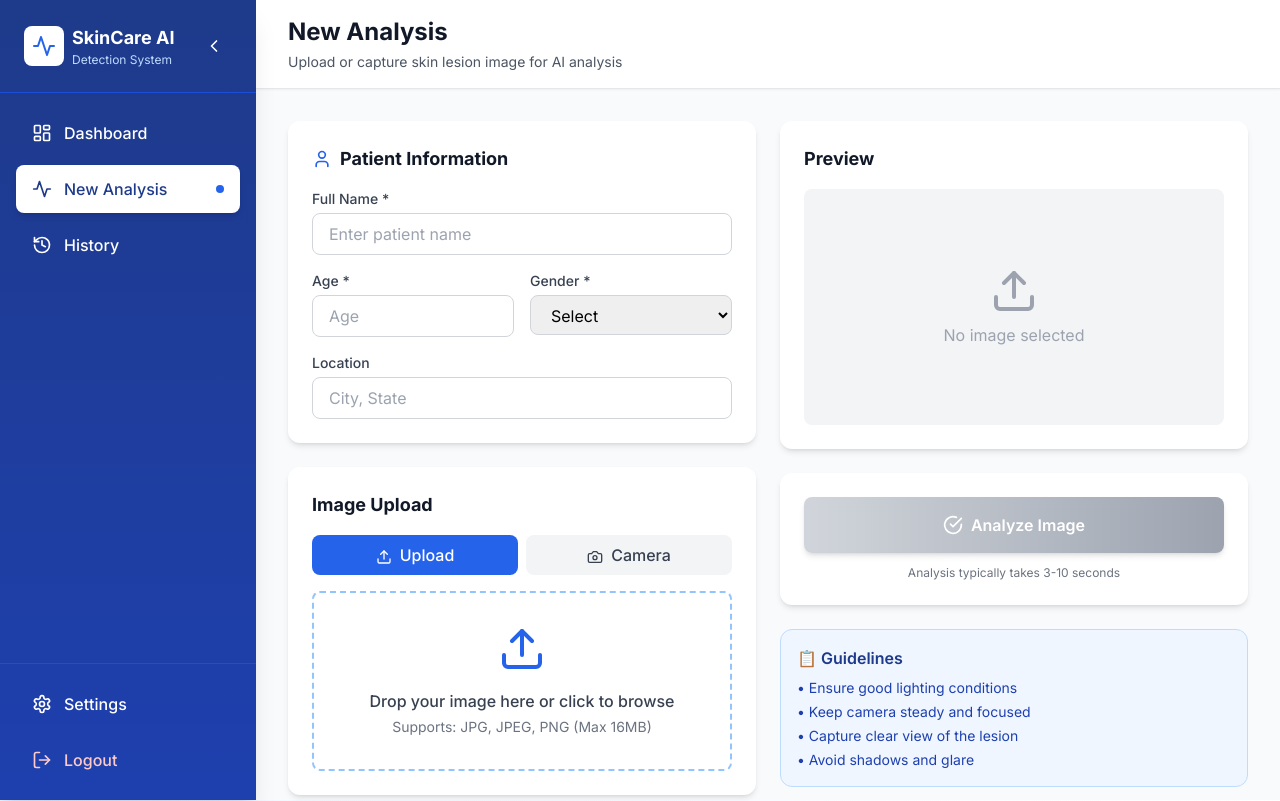
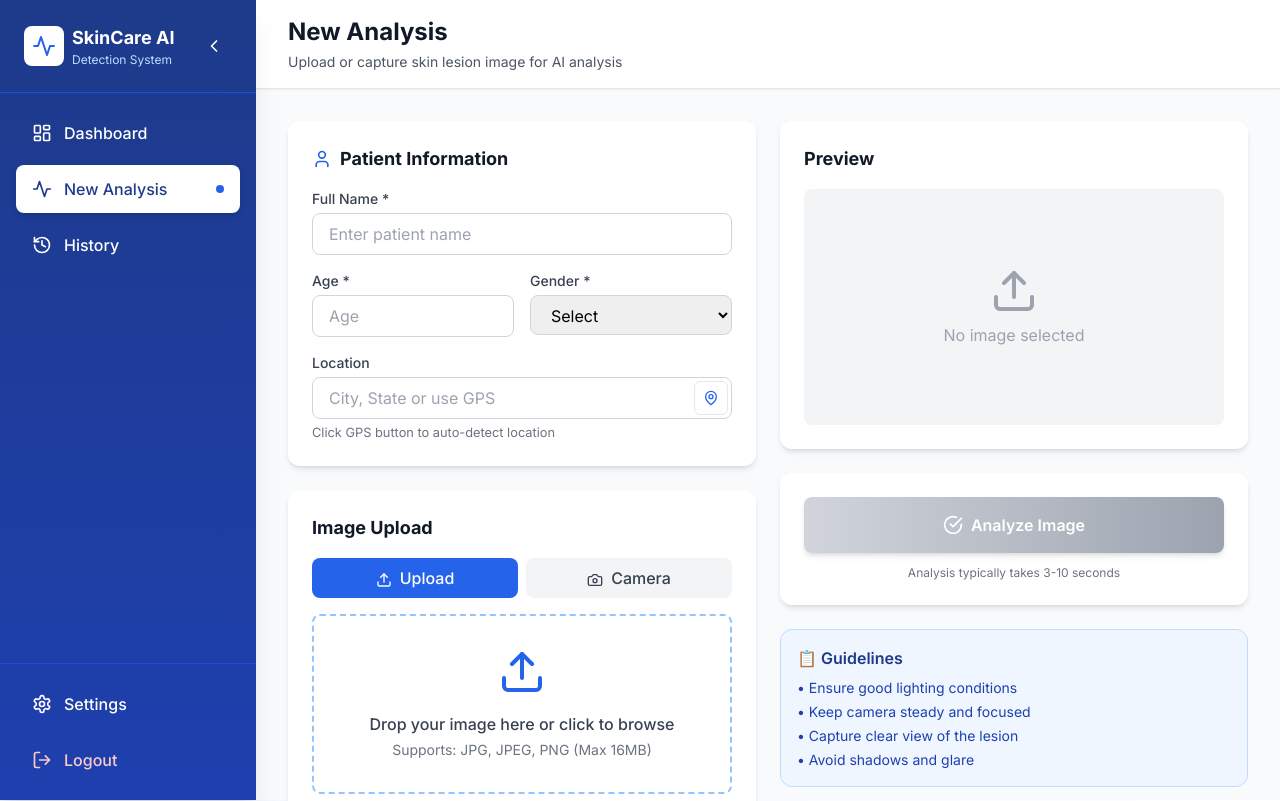
Before and after one commit to priyanshu-3/SkinCare, a React (Vite) app in the folder frontend/: page /analysis in a window 1280 px wide. Built offline with nearby package versions, Linux system fonts and the light colour scheme.

Commit message:
Add GPS location button to Patient Information section in AnalysisNew component

```diff
--- a/frontend/src/pages/AnalysisNew.jsx
+++ b/frontend/src/pages/AnalysisNew.jsx
@@ -25,6 +25,13 @@ export default function AnalysisNew() {
     gender: '',
     location: ''
   })
+
+  // GPS location state
+  const [gpsLoading, setGpsLoading] = useState(false)
+  const [detectedLocation, setDetectedLocation] = useState('')
+  const [lastCoords, setLastCoords] = useState(null)
+  const [rawReverse, setRawReverse] = useState(null)
+  const [showGpsDebug, setShowGpsDebug] = useState(false)
 
   // Handle video stream setup
   useEffect(() => {
@@ -176,6 +183,107 @@ export default function AnalysisNew() {
     }
   }
 
+  // GPS location functions
+  const useGPS = async () => {
+    setGpsLoading(true)
+    setDetectedLocation('')
+    try {
+      if (!navigator.geolocation) {
+        setError('Your browser does not support geolocation.')
+        setGpsLoading(false)
+        return
+      }
+
+      navigator.geolocation.getCurrentPosition(
+        async (position) => {
+          const lat = position.coords.latitude
+          const lon = position.coords.longitude
+          setLastCoords({ lat, lon, accuracy: position.coords.accuracy })
+
+          try {
+            // Reverse geocode using OpenStreetMap Nominatim
+            const resp = await fetch(
+              `https://nominatim.openstreetmap.org/reverse?format=jsonv2&lat=${lat}&lon=${lon}&addressdetails=1&accept-language=en`,
+              { headers: { Accept: 'application/json' } }
+            )
+            const data = await resp.json()
+            setRawReverse(data)
+            const addr = data.address || {}
+
+            // Prefer the most useful locality fields (city/town/village)
+            const primaryLocality = addr.city || addr.town || addr.village || addr.municipality || addr.county || ''
+            const smallLocality = addr.hamlet || addr.suburb || addr.neighbourhood || addr.road || ''
+            const state = addr.state || addr.state_district || addr.region || ''
+            const country = addr.country || ''
+
+            // Build candidate parts
+            const parts = []
+            if (primaryLocality) parts.push(primaryLocality)
+            if (state && state !== primaryLocality) parts.push(state)
+            if (country) parts.push(country)
+
+            let locText = parts.filter(Boolean).join(', ')
+
+            // Heuristic: if primaryLocality is missing or is a small locality
+            if ((!primaryLocality || smallLocality) && data.display_name) {
+              const comps = data.display_name.split(',').map(s => s.trim()).filter(Boolean)
+              if (comps.length >= 2) {
+                const candidate = comps[1]
+                if (candidate && candidate !== comps[0]) {
+                  const candidateParts = [candidate]
+                  if (comps.length >= 3) candidateParts.push(comps[2])
+                  if (comps.length >= 4) candidateParts.push(comps[3])
+                  locText = candidateParts.slice(0, 3).join(', ')
+                }
+              }
+            }
+
+            // Final fallback to display_name or lat/lon
+            if (!locText && data.display_name) {
+              locText = data.display_name.split(',').slice(0, 3).map(s => s.trim()).join(', ')
+            }
+            if (!locText) {
+              locText = `${lat.toFixed(5)}, ${lon.toFixed(5)}`
+            }
+
+            setPatientInfo((p) => ({ ...p, location: locText }))
+            setDetectedLocation(locText)
+          } catch (err) {
+            // fallback to lat,lon string
+            const fallback = `${lat.toFixed(5)}, ${lon.toFixed(5)}`
+            setPatientInfo((p) => ({ ...p, location: fallback }))
+            setDetectedLocation(fallback)
+          } finally {
+            setGpsLoading(false)
+          }
+        },
+        (err) => {
+          setGpsLoading(false)
+          let errorMessage = 'Unable to retrieve your location. '
+          if (err.code === err.PERMISSION_DENIED) {
+            errorMessage += 'Please enable location permissions and try again.'
+          } else if (err.code === err.POSITION_UNAVAILABLE) {
+            errorMessage += 'Location information is unavailable.'
+          } else if (err.code === err.TIMEOUT) {
+            errorMessage += 'Location request timed out.'
+          } else {
+            errorMessage += 'Please try again.'
+          }
+          setError(errorMessage)
+        },
+        { enableHighAccuracy: true, timeout: 10000, maximumAge: 0 }
+      )
+    } catch (err) {
+      setGpsLoading(false)
+      setError('GPS error: ' + err.message)
+    }
+  }
+
+  const clearDetected = () => {
+    setDetectedLocation('')
+    setPatientInfo((p) => ({ ...p, location: '' }))
+  }
+
   return (
     <div className="flex h-screen bg-gray-50">
       <Sidebar collapsed={collapsed} setCollapsed={setCollapsed} />
@@ -273,13 +381,38 @@ export default function AnalysisNew() {
                       <label className="block text-sm font-medium text-gray-700 mb-1">
                         Location
                       </label>
-                      <input
-                        type="text"
-                        value={patientInfo.location}
-                        onChange={(e) => setPatientInfo({ ...patientInfo, location: e.target.value })}
-                        className="w-full px-4 py-2 border border-gray-300 rounded-lg focus:ring-2 focus:ring-blue-500 focus:border-transparent"
-                        placeholder="City, State"
-                      />
+                      <div className="relative">
+                        <input
+                          type="text"
+                          value={patientInfo.location}
+                          onChange={(e) => setPatientInfo({ ...patientInfo, location: e.target.value })}
+                          className="w-full pr-12 px-4 py-2 border border-gray-300 rounded-lg focus:ring-2 focus:ring-blue-500 focus:border-transparent"
+                          placeholder="City, State or use GPS"
+                        />
+                        <button
+                          type="button"
+                          onClick={useGPS}
+                          disabled={gpsLoading}
+                          title="Use GPS to detect location"
+                          className="absolute right-1 top-1/2 transform -translate-y-1/2 p-2 bg-white border border-gray-200 rounded-md text-blue-600 hover:bg-blue-50 disabled:opacity-60 disabled:cursor-not-allowed"
+                          aria-label="Use GPS"
+                        >
+                          {gpsLoading ? (
+                            <Loader className="w-4 h-4 animate-spin" />
+                          ) : (
+                            <MapPin className="w-4 h-4" />
+                          )}
+                        </button>
+                      </div>
+                      {detectedLocation && (
+                        <p className="text-green-600 text-sm mt-2">
+                          Location detected: {detectedLocation}
+                          <button onClick={clearDetected} className="ml-2 text-blue-600 underline text-xs">
+                            Clear
+                          </button>
+                        </p>
+                      )}
+                      <small className="text-gray-500 block mt-1">Click GPS button to auto-detect location</small>
                     </div>
                   </div>
                 </div>
```
